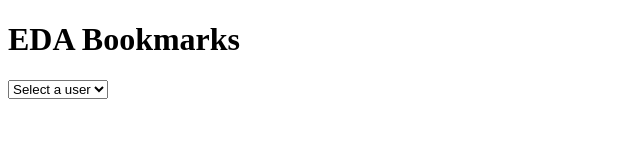
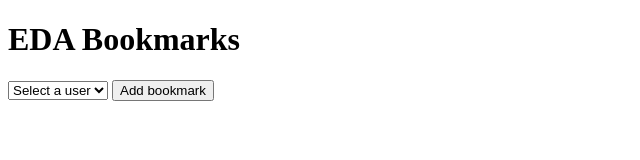
Before and after one commit to eediallo/bookmarks, a website with bundled scripts: page index.html in a window 1280 px wide. Shown: the whole page, without its empty margins (0-640 px from the left). Built offline with nearby package versions, Linux system fonts and the light colour scheme.

Commit message:
refactor: add addBookmarkBtn element to enhance user interaction

```diff
--- a/index.html
+++ b/index.html
@@ -34,6 +34,7 @@
 
         <button id="submit-btn">Submit</button>
     </form>
+    <button id="addBookmarkBtn">Add bookmark</button>
     <div class="bookmarks"></div>
 </body>
 
```
